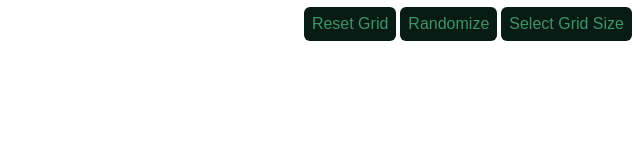
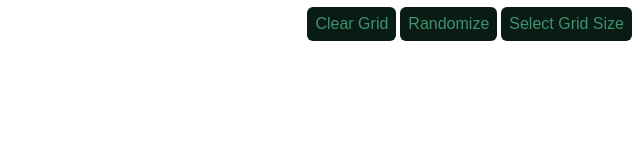
Before and after one commit to Moses-TM/odin-etch-a-sketch, a plain HTML site: page index.html in a window 1280 px wide. Shown: the full height of the page, 640-1280 px from the left. Drawn offline with Linux system fonts and the light colour scheme; a web font is replaced by a local one.

Commit message:
Refactor button labels

```diff
--- a/index.html
+++ b/index.html
@@ -20,7 +20,7 @@
             <p>Etch-A-Sketch</p>
         </div>
         <div class="btn-right">
-            <button class="button" id="reset-btn">Reset Grid</button>
+            <button class="button" id="reset-btn">Clear Grid</button>
             <button class="button" id="random-btn">Randomize</button>
             <button class="button" id="grid-size">Select Grid Size</button>
         </div>
```
